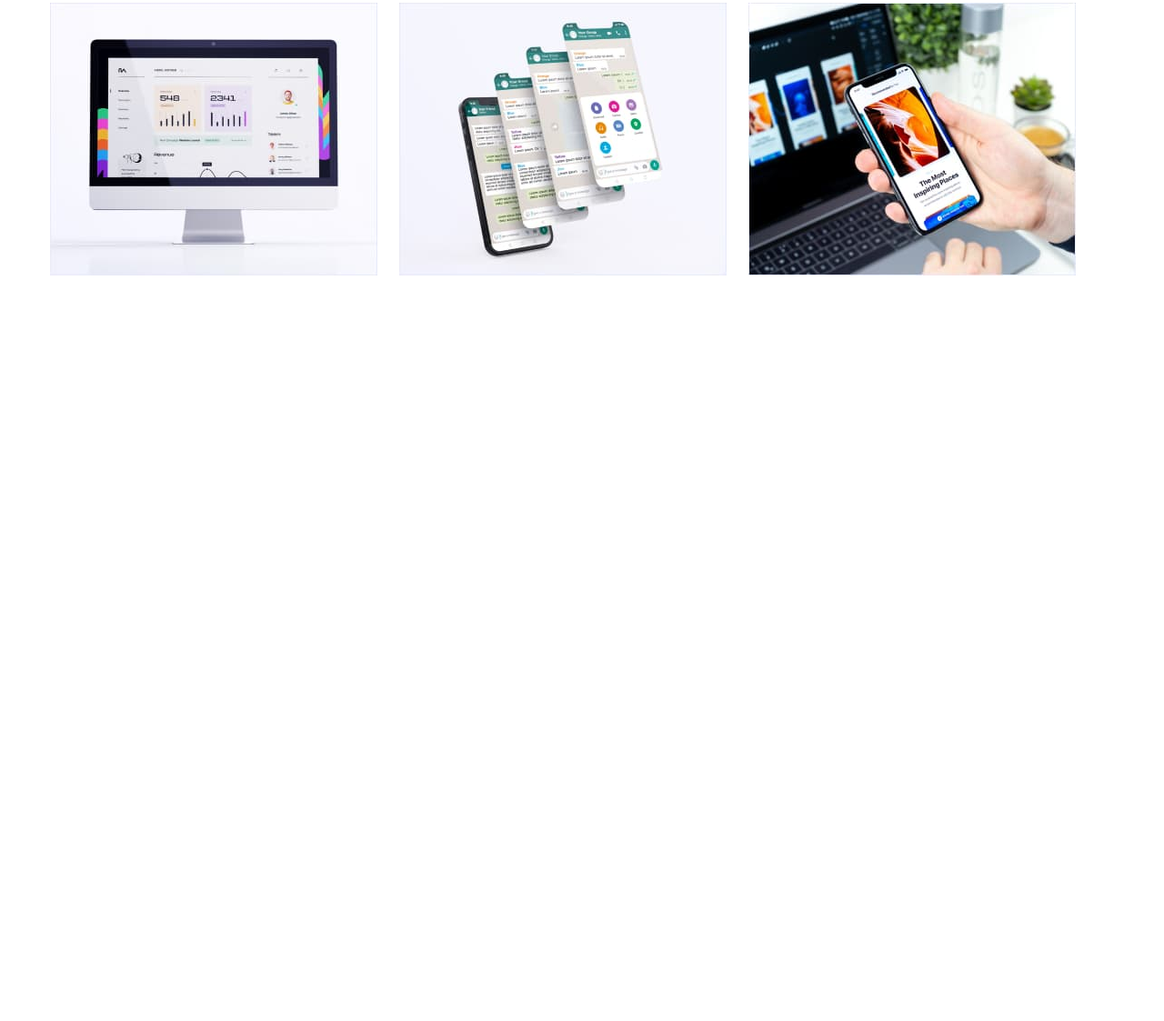
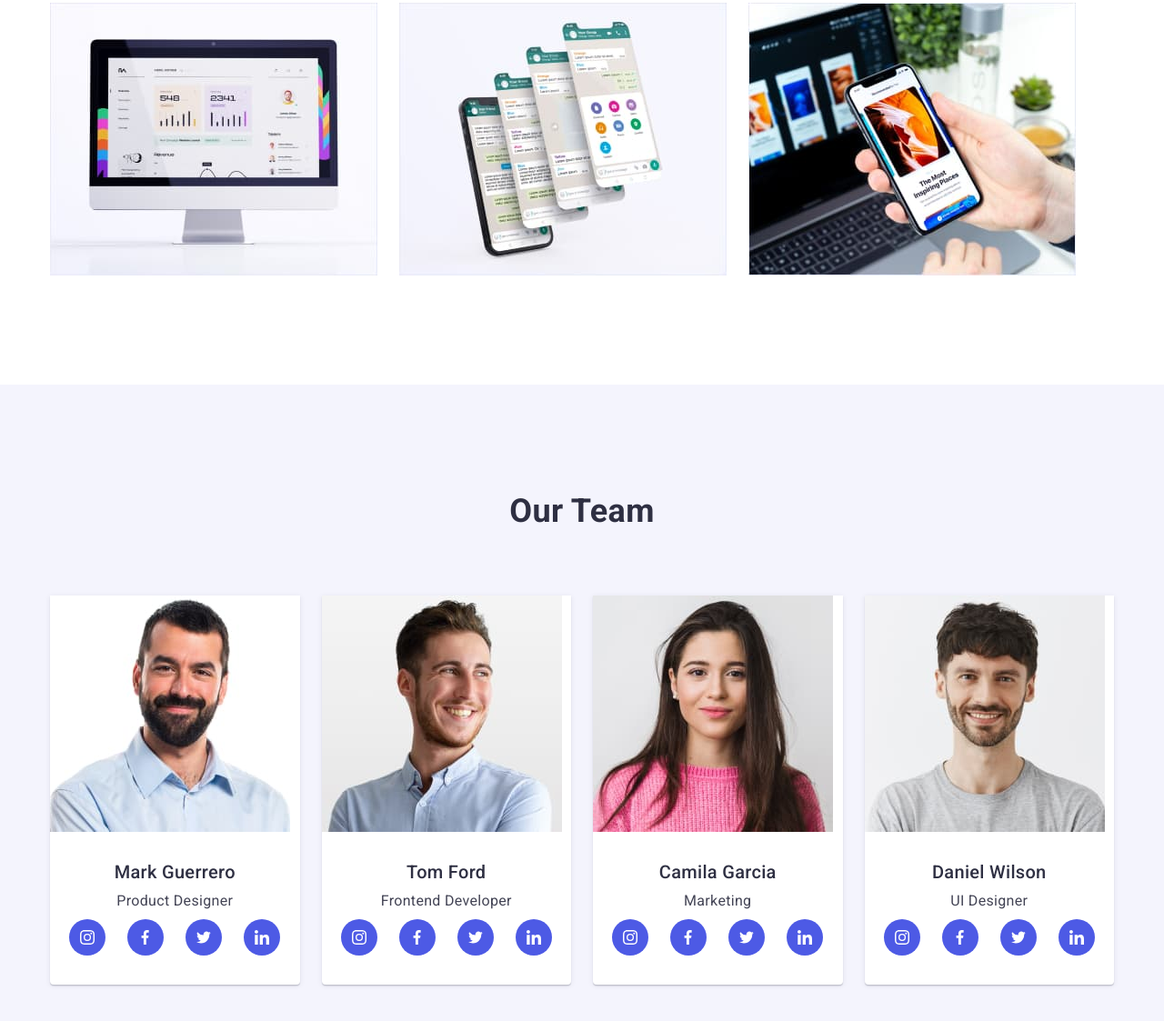
Before and after one commit to IraKostenko/goit-markup-hw-07, a plain HTML site: page index.html in a window 1280 px wide. Shown: the part 565-1688 px from the top of the page at 91% size. Before the commit the page ends 988 px from the top, so only its background shows below. Drawn offline with nearby package versions, Linux system fonts and the light colour scheme.

Commit message:
Update index.html

```diff
--- a/index.html
+++ b/index.html
@@ -154,7 +154,7 @@
         </div>
       </section>
 
-      <!-- <section class="team">
+      <section class="team">
         <div class="container">
           <h2 class="team-title title">Our Team</h2>
           <ul class="team-list list">
@@ -300,7 +300,7 @@
             </li>
           </ul>
         </div>
-      </section> -->
+      </section>
       <!-- <section class="customers">
         <div class="container">
           <h2 class="customers-title title">Customers</h2>
```
